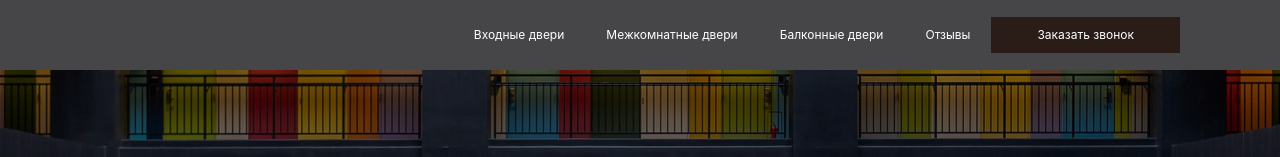
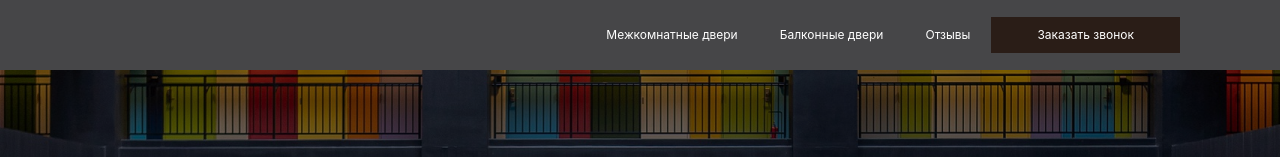
Before and after one commit to FullStackoverflowDeveloper/html, a plain HTML site: page index.html in a window 1280 px wide. Shown: the top 157 px of the page. Drawn offline with Linux system fonts and the light colour scheme; a web font is replaced by a local one.

Commit message:
changed file

```diff
--- a/index.html
+++ b/index.html
@@ -12,7 +12,6 @@
 <body>
     <nav id="menu"  class="d-flex align-items-center">
         <ul class="d-flex m-0 p-0">
-            <li class="btn"><a href="#in-door">Входные двери</a></li>
             <li class="btn"><a href="#in-interiorDoor">Межкомнатные двери</a></li>
             <li class="btn"><a href="#in-balcony">Балконные двери</a></li>
             <li class="btn"><a href="#reviews">Отзывы</a></li>
```
Also changed, not shown: 1 other file.
